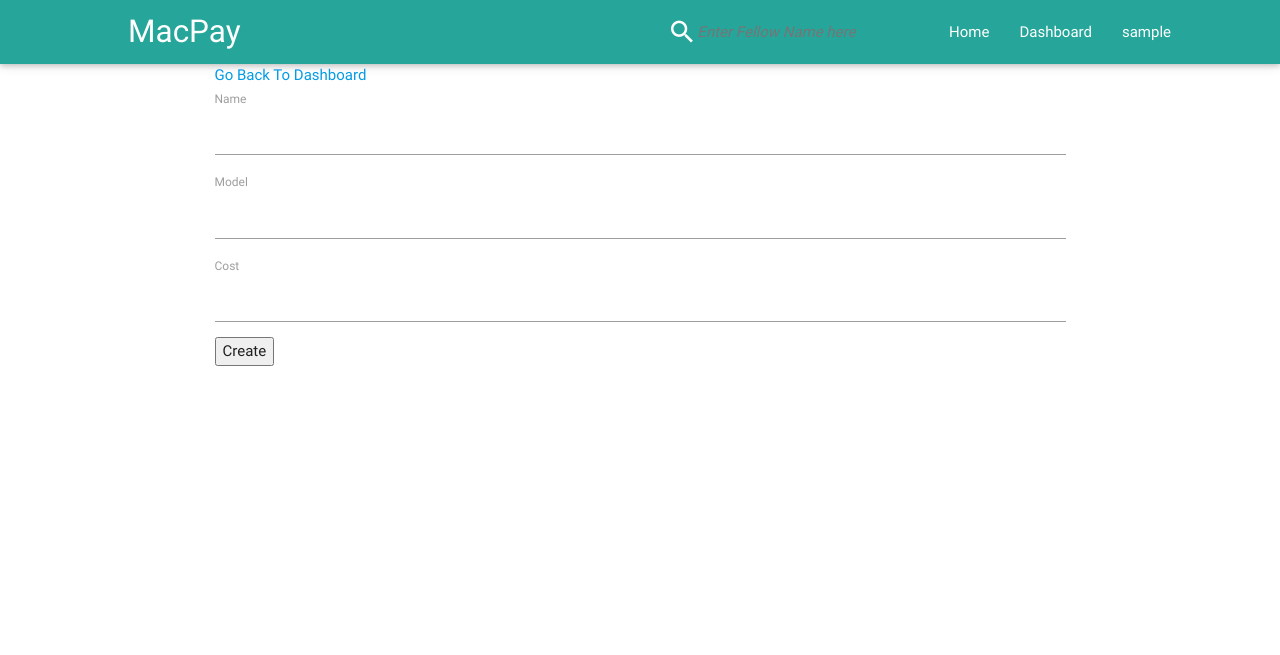
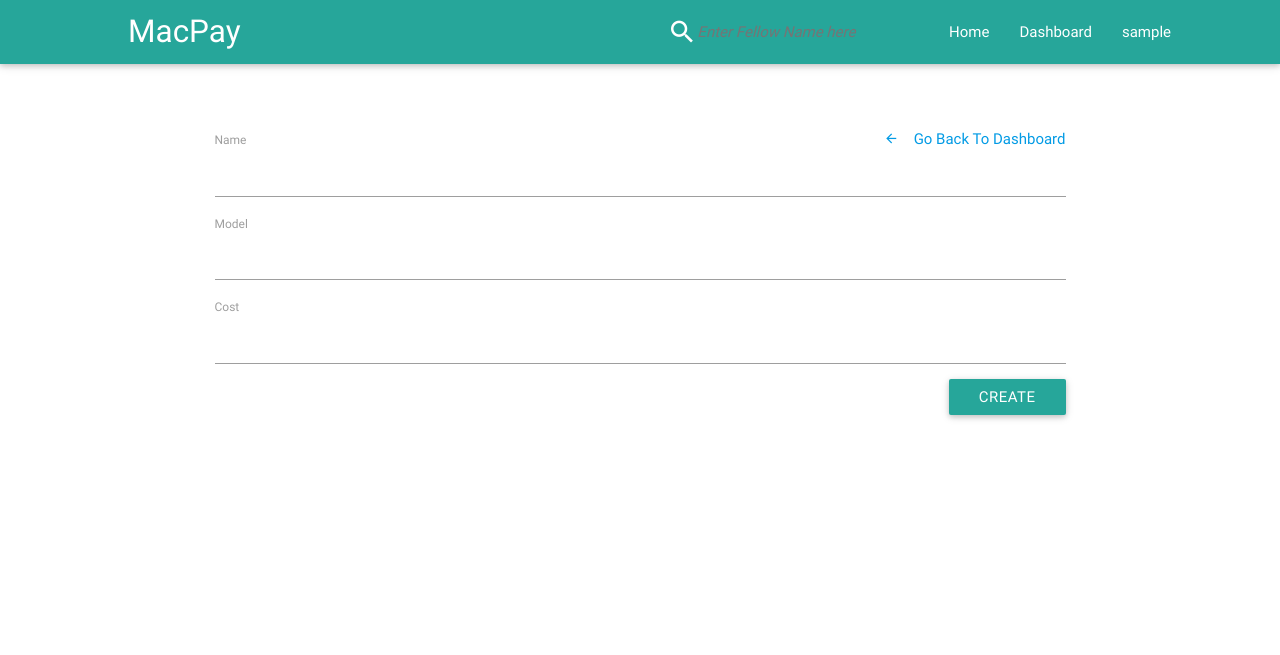
Before and after one commit to emmanuel-isaac/macPay, a Django app: page /computer/create/ in a window 1280 px wide. Shown: the top 655 px of the page. Run offline with Django 3.2, Linux system fonts and the light colour scheme; the visitor is signed in with stand-in values (Sample User, id 1); some libraries are stand-ins or nearby versions.

Commit message:
style computer creation template

```diff
--- a/static/stylesheets/computer-creation.css
+++ b/static/stylesheets/computer-creation.css
@@ -1,3 +1,7 @@
  .errorlist li {
     color: red;
 }
+
+.container {
+    margin: 5% auto;
+}
--- a/templates/computer_creation.html
+++ b/templates/computer_creation.html
@@ -10,7 +10,7 @@
 {% block content %}
 
     <div class="container">
-        <a href="{% url 'dashboard' %}">Go Back To Dashboard</a>
+        <a href="{% url 'dashboard' %}" class='right'><i class="mdi-navigation-arrow-back left"></i>Go Back To Dashboard</a>
         {% if computer %}
 
             <form method='POST' action='{% url "computer_edit" pk=computer.id %}'>{% csrf_token %}
@@ -52,7 +52,7 @@
                     {{form.cost}}
                 </div>
                 <div>
-                    <button type='submit'>Create</button>
+                    <button type='submit' class='btn waves right'>Create</button>
                 </div>
             </form>
         {% endif %}
```
